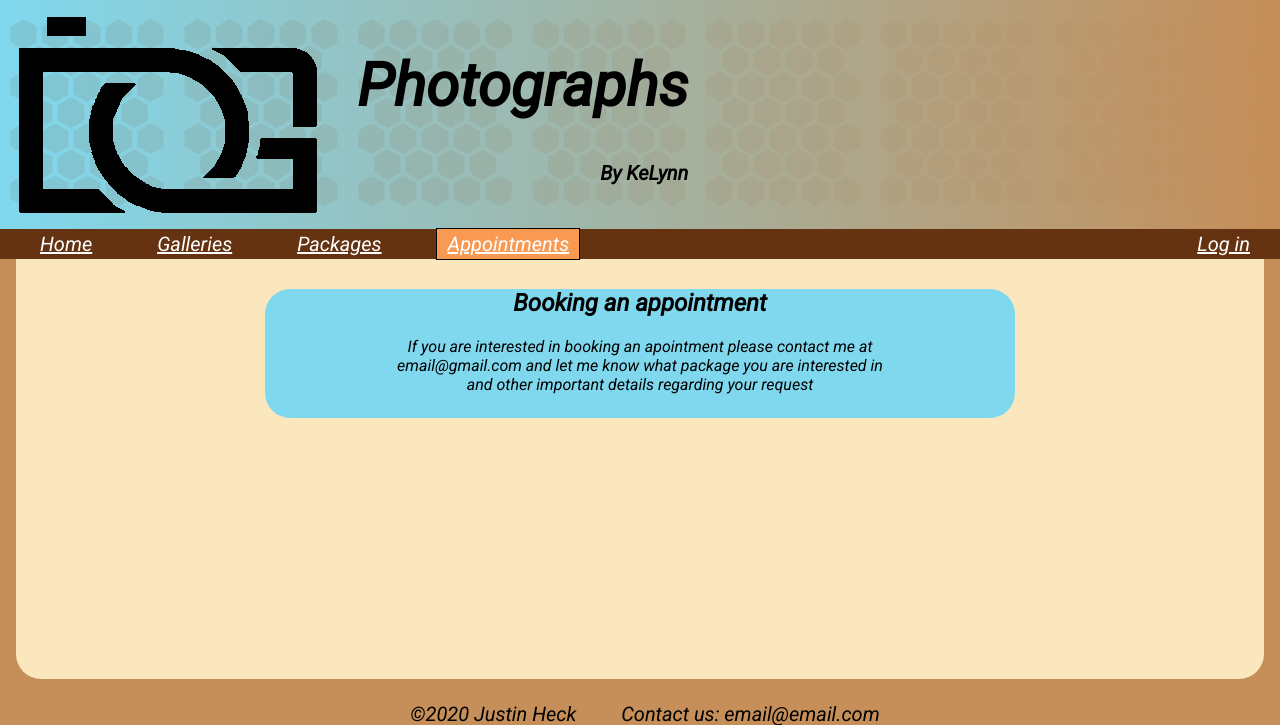
After one commit to jtheck314/cs401, a PHP site: page /appointments.php in a window 1280 px wide. The commit adds this page. Shown: the top 725 px of the page. Run offline with PHP 8.4, Linux system fonts and the light colour scheme.

Commit message:
moddified appointment section

```diff
--- /dev/null
+++ b/appointments.php
@@ -0,0 +1,14 @@
+<?php $pageName = "appointments"; ?>
+<?php
+
+session_start();
+
+require_once "header.php"; ?>
+
+<div id="booking">
+<h2>Booking an appointment</h2>
+<p>If you are interested in booking an apointment please contact me at email@gmail.com and let me know what package you are interested in and other important details regarding your request</p>
+
+<div class="clear"><br></div>
+</div>
+<?php require_once "footer.php"; ?>
--- a/header.php
+++ b/header.php
@@ -37,8 +37,8 @@ session_start();
     <li <?php if($pageName == "packages") { echo "id='active';";} ?>>
      <a href="/packages.php">Packages</a>
     </li>
-    <li <?php if($pageName == "calendar") { echo "id='active';";} ?>>
-     <a href="/calendar.php">Calendar</a>
+    <li <?php if($pageName == "appointments") { echo "id='active';";} ?>>
+     <a href="/appointments.php">Appointments</a>
     </li>
     <li <?php if($pageName == "login") { echo "id='active';";} ?> class="floatRight">
     <a href=
--- a/photographs.css
+++ b/photographs.css
@@ -108,6 +108,19 @@ ul > li#active {
 	float: right;
 }
 
+#booking {
+	width: 750px;
+	margin: 5px auto;
+	text-align: center;
+	background-color:#80D8EE;
+	border-radius: 25px;
+}
+
+#booking p {
+	width: 500px;
+	margin: 5px auto;
+}
+
 #login {
 	width: 500px;
 	margin: 5px auto;
@@ -128,12 +141,6 @@ ul > li#active {
 
 form div {
 	margin: 15px;
-}
-
-.calendar img {
-	display: block;
-	width: 80%;
-	margin: 10 auto;
 }
 
 .galleryPreview {
@@ -191,3 +198,7 @@ form div {
 	float: right;
 	padding-right: 15px;
 }
+#message {
+	width:300px;
+	height:200px;
+}
```
Also changed, not shown: calendar.php (deleted, +0 -18 lines), myScripts.js (line endings or trailing spaces).
